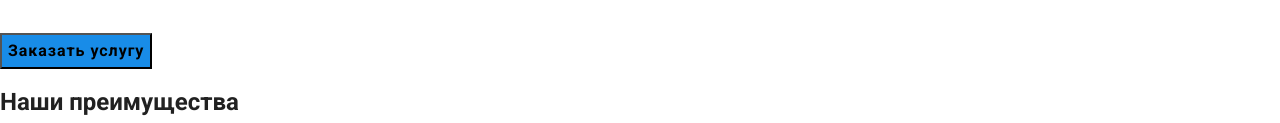
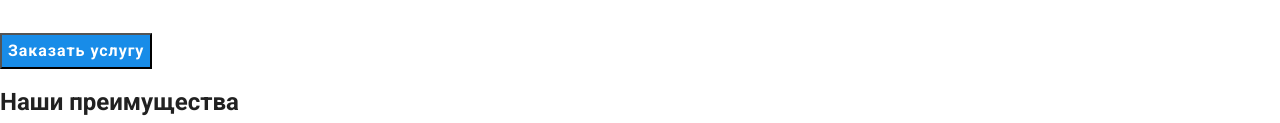
Before and after one commit to Oleksandr-Smetana/goit-markup-hw-02, a plain HTML site: page index.html in a window 1280 px wide. In both pictures the pointer is over the button "Заказать услугу". Shown: the part 236-359 px from the top of the page. Drawn offline with nearby package versions, Linux system fonts and the light colour scheme.

Commit message:
добавляет стили тексту (v2)
for index & portfolio

```diff
--- a/css/styles.css
+++ b/css/styles.css
@@ -94,7 +94,7 @@ body {
   line-height: 1.87;
   letter-spacing: 0.06em;
   background: var(--accent-color);
-  /* color: var(--white-color); */
+  color: var(--white-color);
   cursor: pointer;
 }
 
@@ -105,7 +105,8 @@ body {
   font-size: 16px;
   line-height: 1.87;
   letter-spacing: 0.06em;
-  /* color: var(--white-color); */
+  color: var(--white-color);
+  cursor: pointer;
 }
 /* ========== END HERO ========== */
 
```
